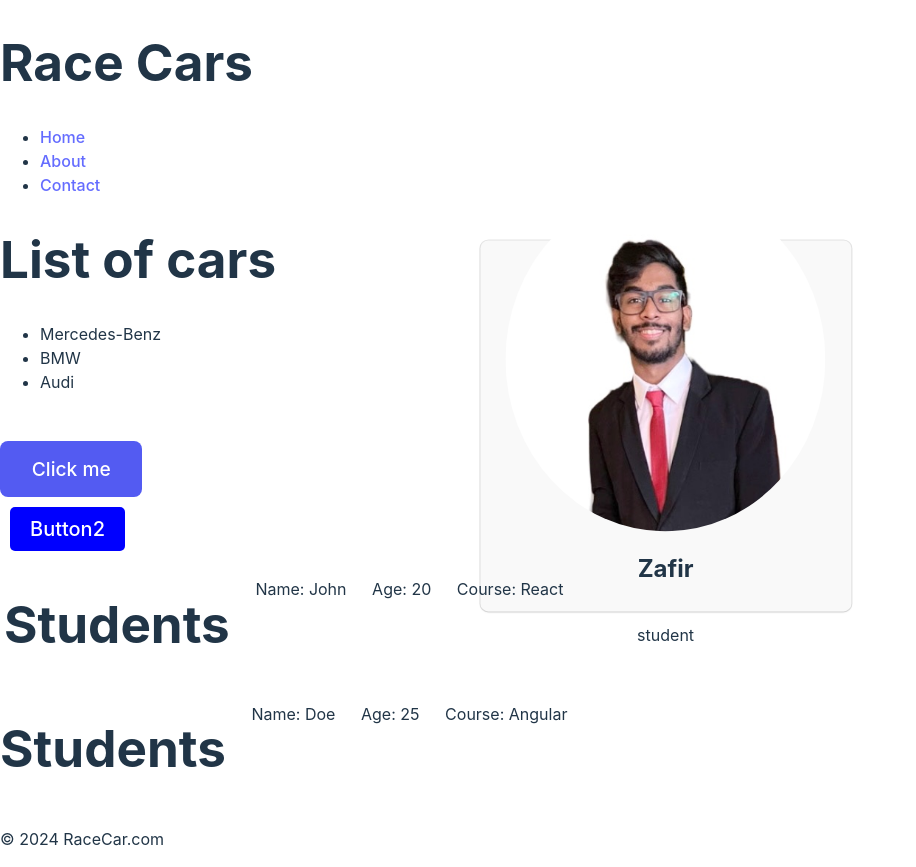
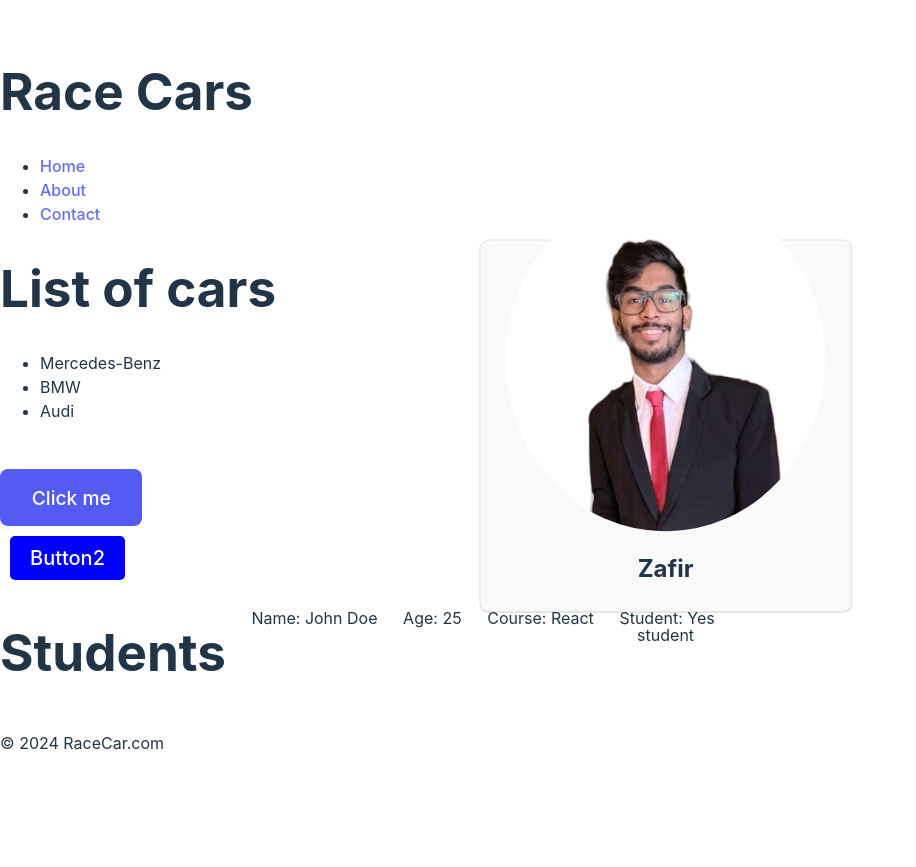
Before and after one commit to Zafir8/React-app-practice, a React (Vite) app: page / in a window 1280 px wide. Shown: the whole page, without its empty margins (0-916 px from the left). After the commit the page ends 800 px from the top, so only its background shows below. Built offline with nearby package versions, Linux system fonts and the light colour scheme.

Commit message:
prop-types

```diff
--- a/src/App.jsx
+++ b/src/App.jsx
@@ -15,8 +15,9 @@ function App() {  // app is the parent component
     <Card />
     <Button />
     <Button2 />
-    <Students name="John" age="20" course="React" />
-    <Students name="Doe" age="25" course="Angular" />
+    <Students name="John Doe" age="25" course="React" isStudent={true} />
+
+
     <Footer />
     </>
   )
--- a/src/components/Students.jsx
+++ b/src/components/Students.jsx
@@ -1,3 +1,5 @@
+import PropTypes from 'prop-types';
+
 // components/Students.jsx
 
 function Students(props) {
@@ -7,9 +9,16 @@ function Students(props) {
             <p>Name: {props.name}</p>
             <p>Age: {props.age}</p>
             <p>Course: {props.course}</p>
+            <p>Student: {props.isStudent ? "Yes" : "No"}</p>
         </div>
     );
 }
 
+Students.propTypes = {
+    name: PropTypes.string.isRequired,
+    age: PropTypes.number.isRequired,
+    course: PropTypes.string.isRequired,
+};
+
 
 export default Students;
```
